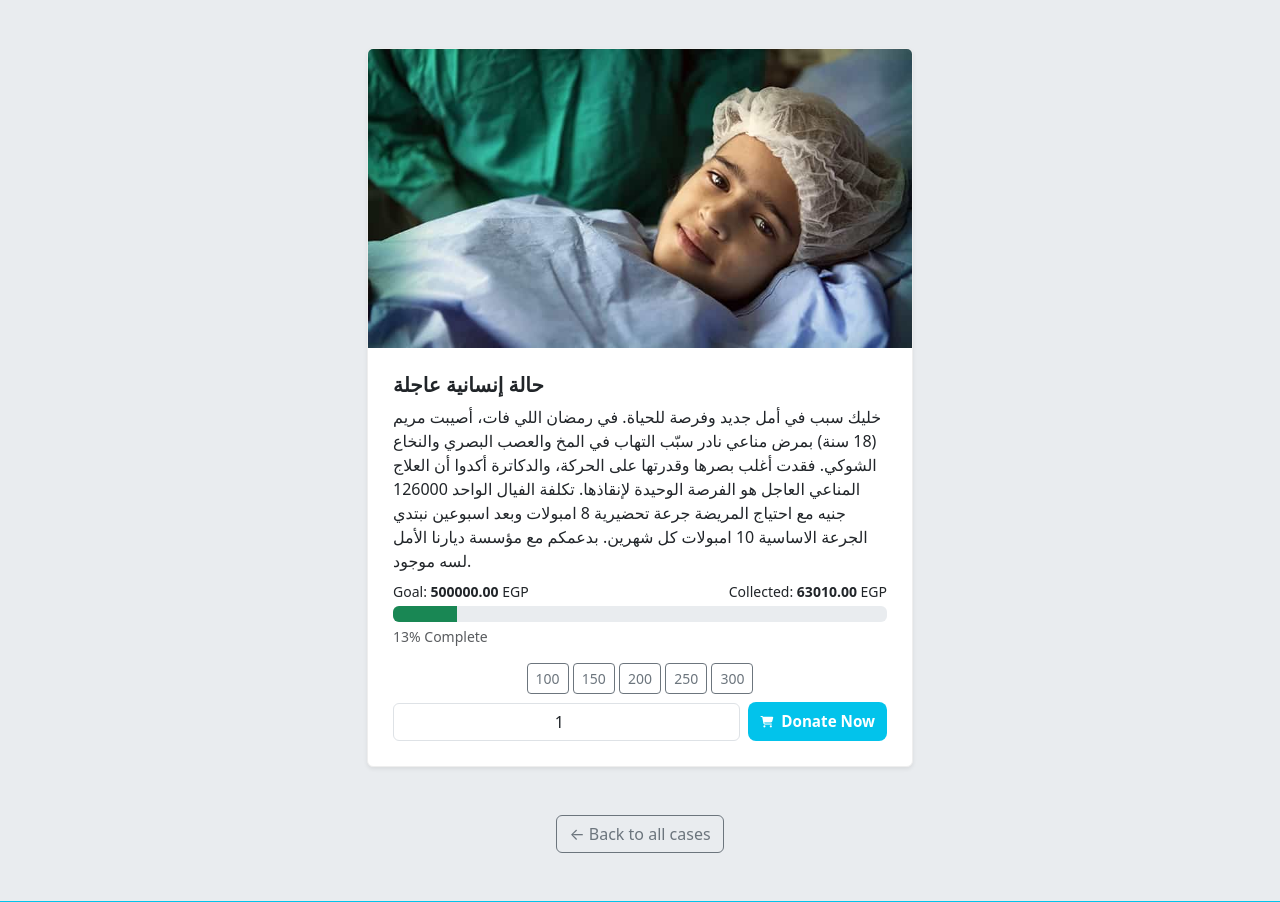
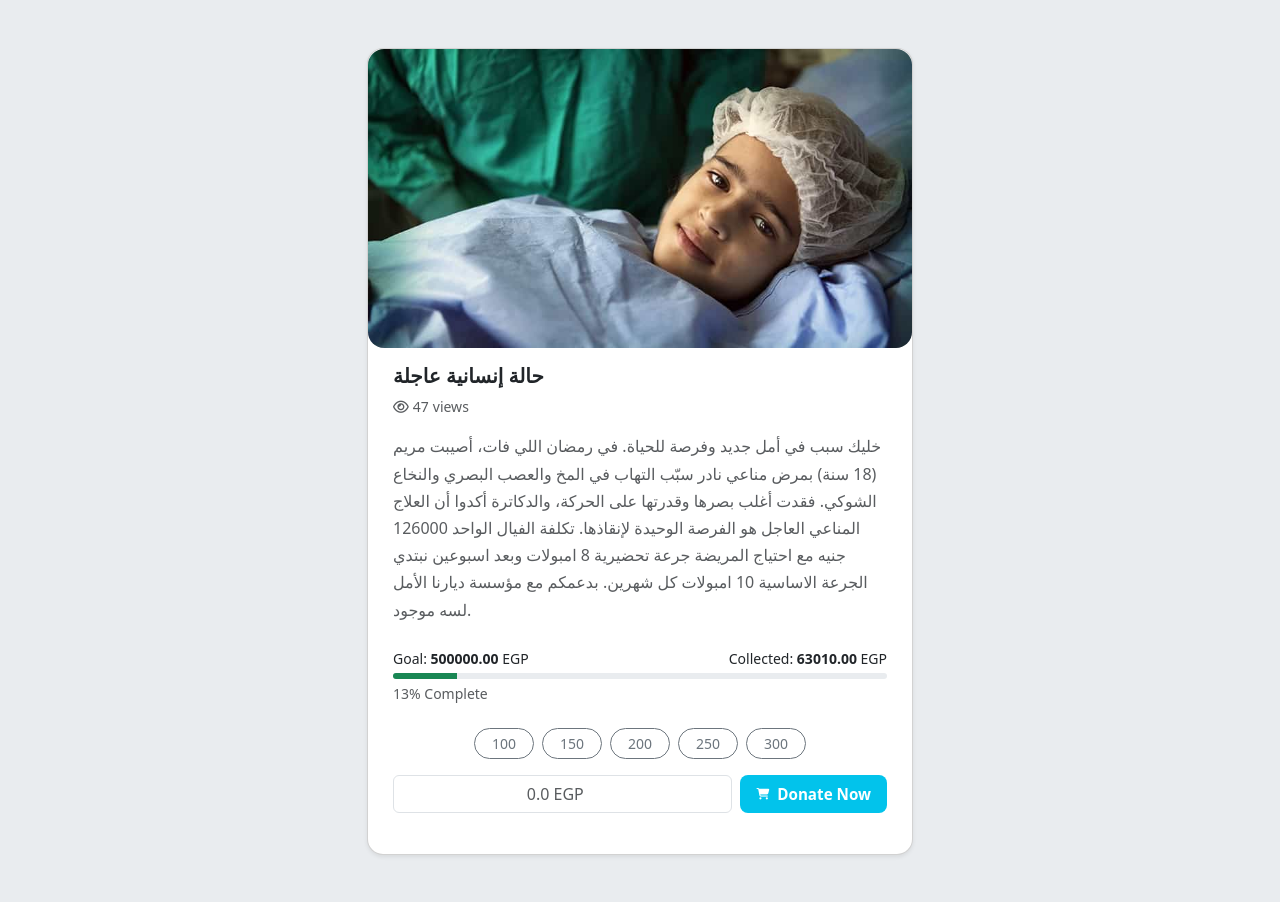
Before and after one commit to Mohamed-python/Django-Diyarna, a Django app: template donations/templates/donations/case_detail.html in a window 1280 px wide. Shown: the part 57-959 px from the top of the page. Run offline with Django 5.2, Linux system fonts and the light colour scheme; the template is opened without the code that fills it: values that come from a table or form of the project are taken from there, others are empty; data comes from the database, SQL or seed files in the repository; both versions use the stored data as it was after the commit; some libraries are stand-ins or nearby versions.

Commit message:
edite view database

```diff
--- a/donations/models.py
+++ b/donations/models.py
@@ -19,6 +19,7 @@ class Case(models.Model):
     created_at = models.DateTimeField(auto_now_add=True)
     image = models.ImageField(max_length=200,upload_to=image_upload, verbose_name="صورة الحالة")
     slug = models.SlugField(blank=True, null=True, verbose_name="الرابط النصي من العنوان")
+    views_count = models.PositiveIntegerField(default=0)
 
     def save(self, *args, **kwargs):
         if not self.slug:
--- a/donations/templates/donations/case_detail.html
+++ b/donations/templates/donations/case_detail.html
@@ -3,13 +3,11 @@
 {% load static %}
 
 {% block content %}
-<div class="container" id="case_{{ case.id }}">
-  <div class="text-center mb-5">
-  </div>
+<div class="container py-5" id="case_{{ case.id }}">
 
   <div class="row justify-content-center">
     <div class="col-md-6 mb-4">
-      <div class="card shadow-sm product-item"
+      <div class="card shadow-sm product-item position-relative rounded-4"
            data-id="case-{{ case.id }}"
            data-name="{{ case.title }}"
            data-price="1"
@@ -17,24 +15,34 @@
            data-type="cases">
 
         {% if case.image %}
-        <img src="{{ case.image.url }}" class="card-img-top" alt="{{ case.title }}">
+        <img src="{{ case.image.url }}" class="card-img-top rounded-4 mb-3" alt="{{ case.title }}">
         {% endif %}
 
-        <div class="card-body">
+        <div class="card-body pt-0">
+
           <!-- عنوان الحالة -->
-          <h5 class="case-title semi-bold fs-5">{{ case.title }}</h5>
+          <h5 class="case-title semi-bold fs-5 mb-2">{{ case.title }}</h5>
+
+          <!-- عدد المشاهدات -->
+          <div class="text-muted small mb-3 d-flex align-items-center gap-1">
+            <i class="fa-regular fa-eye"></i>
+            <span>{{ case.views_count }}</span>
+            <span>{% trans "views" %}</span>
+          </div>
 
           <!-- الوصف -->
-          <p class="case-desc c-6 fs-6 mt-2 mb-2">{{ case.description }}</p>
+          <p class="case-desc text-muted fs-6 mb-4" style="line-height:1.7;">
+            {{ case.description }}
+          </p>
 
           <!-- الهدف والمبالغ المحصّلة وشريط التقدم -->
-          <div class="mb-3">
+          <div class="mb-4">
             <div class="d-flex justify-content-between small mb-1">
               <span>{% trans "Goal" %}: <strong>{{ case.goal }}</strong> EGP</span>
               <span>{% trans "Collected" %}: <strong>{{ case.total_donations }}</strong> EGP</span>
             </div>
 
-            <div class="progress mb-1">
+            <div class="progress rounded-pill mb-1" style="height:6px;">
               <div class="progress-bar bg-success" role="progressbar"
                    style="width: {{ case.progress_percent|floatformat:0 }}%;"></div>
             </div>
@@ -43,28 +51,25 @@
           </div>
 
           <!-- أرقام جاهزة -->
-          <div class="mb-2 text-center">
-            <span class="btn btn-outline-secondary btn-sm preset-amount" data-value="100">100</span>
-            <span class="btn btn-outline-secondary btn-sm preset-amount" data-value="150">150</span>
-            <span class="btn btn-outline-secondary btn-sm preset-amount" data-value="200">200</span>
-            <span class="btn btn-outline-secondary btn-sm preset-amount" data-value="250">250</span>
-            <span class="btn btn-outline-secondary btn-sm preset-amount" data-value="300">300</span>
-
-
-
+          <div class="mb-3 text-center d-flex flex-wrap justify-content-center gap-2">
+            <span class="btn btn-outline-secondary btn-sm preset-amount px-3" data-value="100">100</span>
+            <span class="btn btn-outline-secondary btn-sm preset-amount px-3" data-value="150">150</span>
+            <span class="btn btn-outline-secondary btn-sm preset-amount px-3" data-value="200">200</span>
+            <span class="btn btn-outline-secondary btn-sm preset-amount px-3" data-value="250">250</span>
+            <span class="btn btn-outline-secondary btn-sm preset-amount px-3" data-value="300">300</span>
           </div>
 
           <!-- إدخال المبلغ وزر التبرع -->
-          <div class="d-flex align-items-center gap-2">
+          <div class="d-flex align-items-center gap-2 mb-3">
             <input type="number"
                    name="amount"
                    min="1"
-                   value="1"
+                   {% comment %} value="1" {% endcomment %}
                    class="form-control form-control-sm flex-grow-1 text-center"
                    placeholder="{% trans "0.0 EGP" %}">
 
             <button type="button"
-                    class="btn btn-sm btn-btnnn add-to-cart"
+                    class="btn btn-sm btn-btnnn add-to-cart px-3"
                     data-id="case-{{ case.id }}"
                     data-name="{{ case.title }}"
                     data-price="1"
@@ -91,18 +96,38 @@
 <!-- JS لإضافة الحالة للسلة واختيار الأرقام الجاهزة -->
 <script>
 document.addEventListener('DOMContentLoaded', function() {
-    const addBtn = document.querySelector('.add-to-cart');
-    const amountInput = addBtn.previousElementSibling;
+    const amountInput = document.querySelector('input[name="amount"]');
 
-
-
-    // أرقام جاهزة
     document.querySelectorAll('.preset-amount').forEach(btn => {
         btn.addEventListener('click', function() {
-            const value = this.dataset.value;
-            amountInput.value = value;
+            amountInput.value = this.dataset.value;
         });
     });
 });
 </script>
+
+<!-- CSS لتحسين المسافات والتنسيق -->
+<style>
+.product-item {
+    border-radius: 16px;
+}
+
+.case-desc {
+    line-height: 1.7;
+}
+
+.preset-amount {
+    border-radius: 20px;
+    min-width: 60px;
+}
+
+.card-body h5 {
+    margin-bottom: 0.5rem;
+}
+
+.add-to-cart {
+    white-space: nowrap;
+}
+</style>
+
 {% endblock %}
--- a/home/views.py
+++ b/home/views.py
@@ -56,6 +56,9 @@ def home(request):
     products = Product.objects.order_by('-created_at')[:6]  # جلب كل المنتجات
     news_list = News.objects.order_by('-published_at')[:3] # جلب الاخبار
 
+
+    ########################
+
     context={
         'slides':slides,
         'cases': cases,
--- a/info.txt
+++ b/info.txt
@@ -3,6 +3,7 @@
 
 تحديق السيرفر
 cd ~/اسم_المشروع
+git reset --hard
 git pull
 ython manage.py collectstatic --noinput
 
--- a/news/models.py
+++ b/news/models.py
@@ -22,8 +22,10 @@ class News(models.Model):
 
     image = models.ImageField(upload_to=image_upload, verbose_name="صورة الخبر", blank=True, null=True)
     image_en = models.ImageField(upload_to=image_upload, verbose_name="News Picture English", blank=True, null=True)
+    views_count = models.PositiveIntegerField(default=0)
 
     published_at = models.DateTimeField(auto_now_add=True, verbose_name="تاريخ النشر")
+
     author = models.ForeignKey(
         User,
         on_delete=models.SET_NULL,
--- a/products/models.py
+++ b/products/models.py
@@ -19,6 +19,7 @@ class Product(models.Model):
     description_en = models.TextField( blank=True, null=True)
 
     created_at = models.DateTimeField(auto_now_add=True)  # التاريخ تلقائي
+    views_count = models.PositiveIntegerField(default=0)
     #################
 
     def __str__(self):
--- a/static/css/style.css
+++ b/static/css/style.css
@@ -45,7 +45,7 @@ button:disabled {
 
 /* المنتجات */
 .product-item {
-    border: 1px solid #eee;
+    /* border: 1px solid #eee; */
     background: #fff;
 }
 
```
Also changed, not shown: checkout/admin.py (+8 -5 lines), donations/views.py (+11 -0 lines), news/templates/news_detail.html (+47 -15 lines), news/views.py (+11 -0 lines), db.sqlite3, donations/migrations/0015_case_views_count.py (added), locale/ar/LC_MESSAGES/django.po, news/migrations/0008_news_views_count.py (added), products/migrations/0005_product_views_count.py (added), 1 other file.
